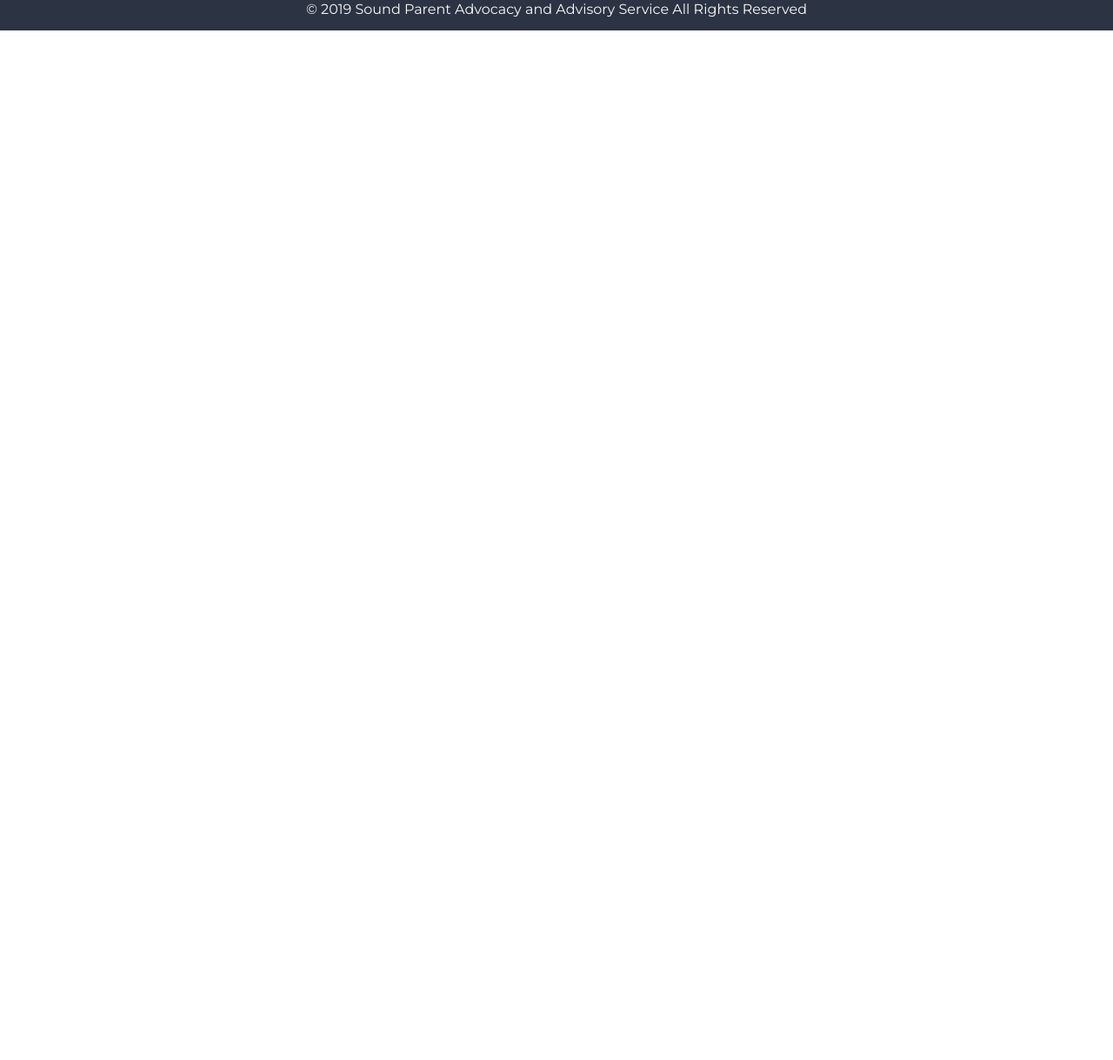
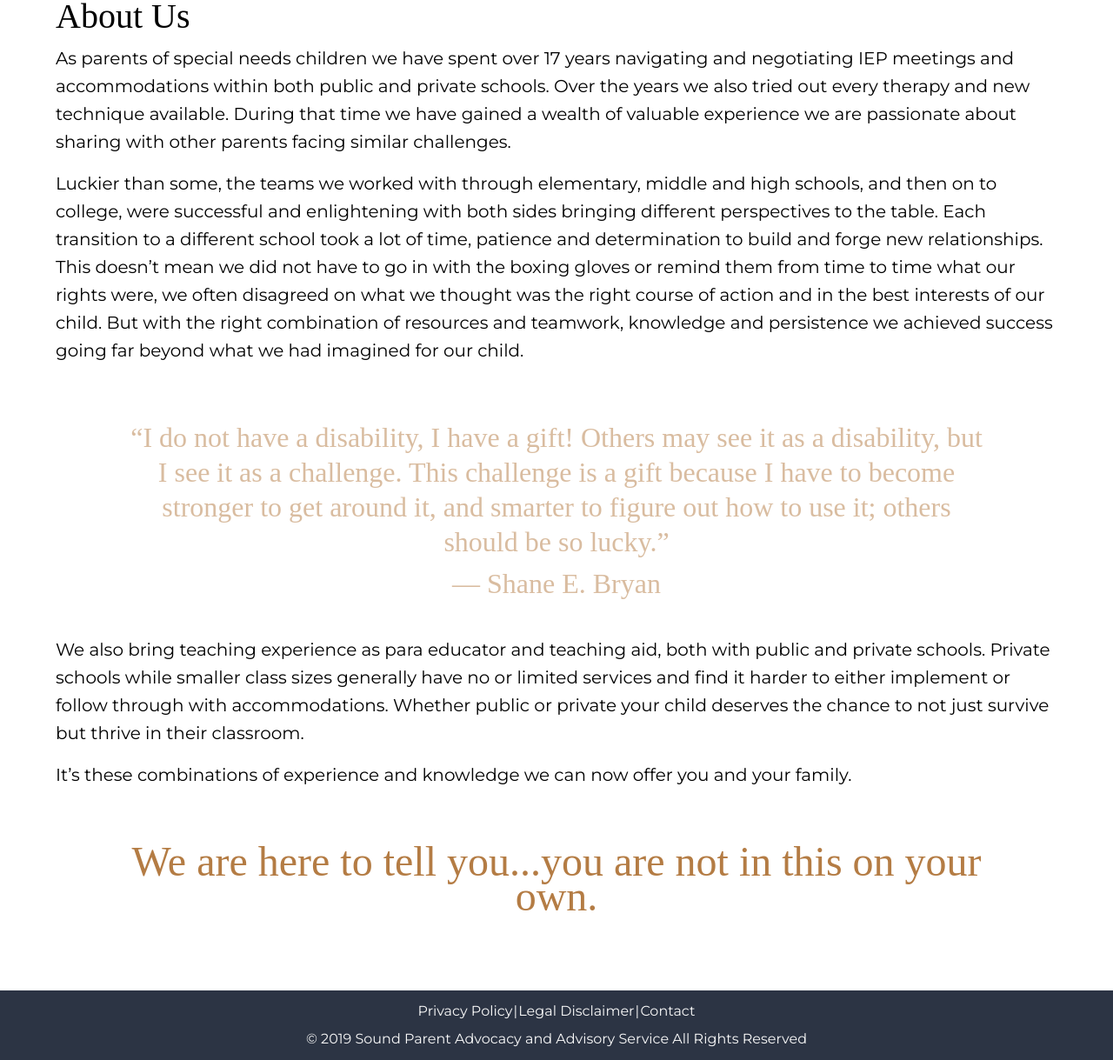
Before and after one commit to etrainor/spaas-gatsby, a Gatsby site: page /about-us in a window 1280 px wide. Shown: the part 296-1515 px from the top of the page at 87% size. Before the commit the page ends 800 px from the top, so only its background shows below. Built offline with nearby package versions, Linux system fonts and the light colour scheme; Gatsby itself is replaced by a stand-in of ours; a web font is replaced by a local one.

Commit message:
about-us page content

```diff
--- /dev/null
+++ b/src/components/content/about-page/about.js
@@ -0,0 +1,36 @@
+import React from "react"
+import "../about-page/about.scss"
+import { Link } from "gatsby"
+
+function About () {
+  return (
+    <div className="about-us">
+      <h1>About Us</h1>
+      <p>As parents of special needs children we have spent over 17 years navigating and negotiating IEP meetings and accommodations within both public and private schools. Over the years we also tried out every therapy and new technique available. During that time we have gained a wealth of valuable experience we are passionate about sharing with other parents facing similar challenges.</p>
+
+      <p>Luckier than some, the teams we worked with through elementary, middle and high schools, and then on to college, were successful and enlightening with both sides bringing different perspectives to the table. Each transition to a different school took a lot of time, patience and determination to build and forge new relationships. This doesn’t mean we did not have to go in with the boxing gloves or remind them from time to time what our rights were, we often disagreed on what we thought was the right course of action and in the best interests of our child. But with the right combination of resources and teamwork, knowledge and persistence we achieved success going far beyond what we had imagined for our child. </p>
+
+      <div className="quote">
+        <blockquote>“I do not have a disability, I have a gift! Others may see it as a disability, but I see it as a challenge. This challenge is a gift because I have to become stronger to get around it, and smarter to figure out how to use it; others should be so lucky.” <p className="quote-author">― Shane E. Bryan</p></blockquote>
+
+      </div>
+
+      <p>We also bring teaching experience as para educator and teaching aid, both with public and private schools. Private schools while smaller class sizes generally have no or limited services and find it harder to either implement or follow through with accommodations. Whether public or private your child deserves the chance to not just survive but thrive in their classroom.</p>
+
+      <p>It’s these combinations of experience and knowledge we can now offer you and your family.</p>
+
+      <div className="final-quote">
+        <blockquote>We are here to tell you...you are not in this on your own.</blockquote>
+      </div>
+
+      {/* <div className="call-to-action">
+        <p>Our Advisory Services are by appointment only and can be scheduled by calling our office at <a href="tel:4252708424">425-270-8424</a>, or using the Contact Us button below.</p>
+        <div className="button">
+          <a href="/contact-form">Contact Us</a>
+        </div>
+      </div> */}
+    </div>
+  )
+}
+
+export default About
--- /dev/null
+++ b/src/components/content/about-page/about.scss
@@ -0,0 +1,58 @@
+.about-us {
+  padding: 4rem;
+  font-family: var(--minor-text-font);
+  line-height: 2rem;
+
+  h1 {
+    font-family: var(--major-text-font);
+    font-size: 2.5rem;
+    margin-bottom: .5rem;
+  }
+
+  p {
+    padding: .5rem 0;
+    font-size: 1.25rem;
+  }
+
+  .quote {
+    // background-color: var(--dark-background-color);
+    // border: 2px solid var(--dark-background-color);
+    // box-shadow: 2px 2px 3px var(--dark-background-color);
+    color: var(--accent-color);
+    width: 77vw;
+    margin: 2rem auto 0 auto;
+    padding: 1.5rem;
+    font-size: 2rem;
+    text-align: center;
+    font-family: var(--major-text-font);
+    line-height: 2.5rem;
+    opacity: .5;
+
+    blockquote {
+      .quote-author {
+      text-align: center;
+      color: var(--accent-color);
+      font-family: var(--major-text-font);
+      font-size: 2rem;
+      }
+    }
+  }
+
+  .final-quote {
+    // background-color: var(--dark-background-color);
+    // border: 2px solid var(--dark-background-color);
+    // box-shadow: 2px 2px 3px var(--dark-background-color);
+    color: var(--accent-color);
+    width: 77vw;
+    margin: 2rem auto 0 auto;
+    padding: 1.5rem;
+    font-size: 3rem;
+    text-align: center;
+    font-family: var(--major-text-font);
+    line-height: 2.5rem;
+    // opacity: .5;
+
+
+  }
+
+}
--- a/src/components/form/form.scss
+++ b/src/components/form/form.scss
@@ -5,7 +5,7 @@ div.contact-form {
   word-wrap: normal;
   width: 70vw;
   color: var(--major-text-color);
-  margin: 3rem auto auto auto;
+  margin: 3rem auto 3rem auto;
 
   div {
     padding: 0 2.5rem 0 2.5rem;
--- a/src/pages/about-us.js
+++ b/src/pages/about-us.js
@@ -5,6 +5,7 @@ import Header from "../components/header/header"
 import Navigation from "../components/navigation/navigation"
 import SEO from "../components/seo/seo"
 import Footer from "../components/footer/footer"
+import About from "../components/content/about-page/about.js"
 
 const AboutPage = () => (
     <>
@@ -12,7 +13,7 @@ const AboutPage = () => (
       <Header />
       <Navigation />
       <main>
-        please show something!!
+        <About />
       </main>
       <Footer />
     </>
```
